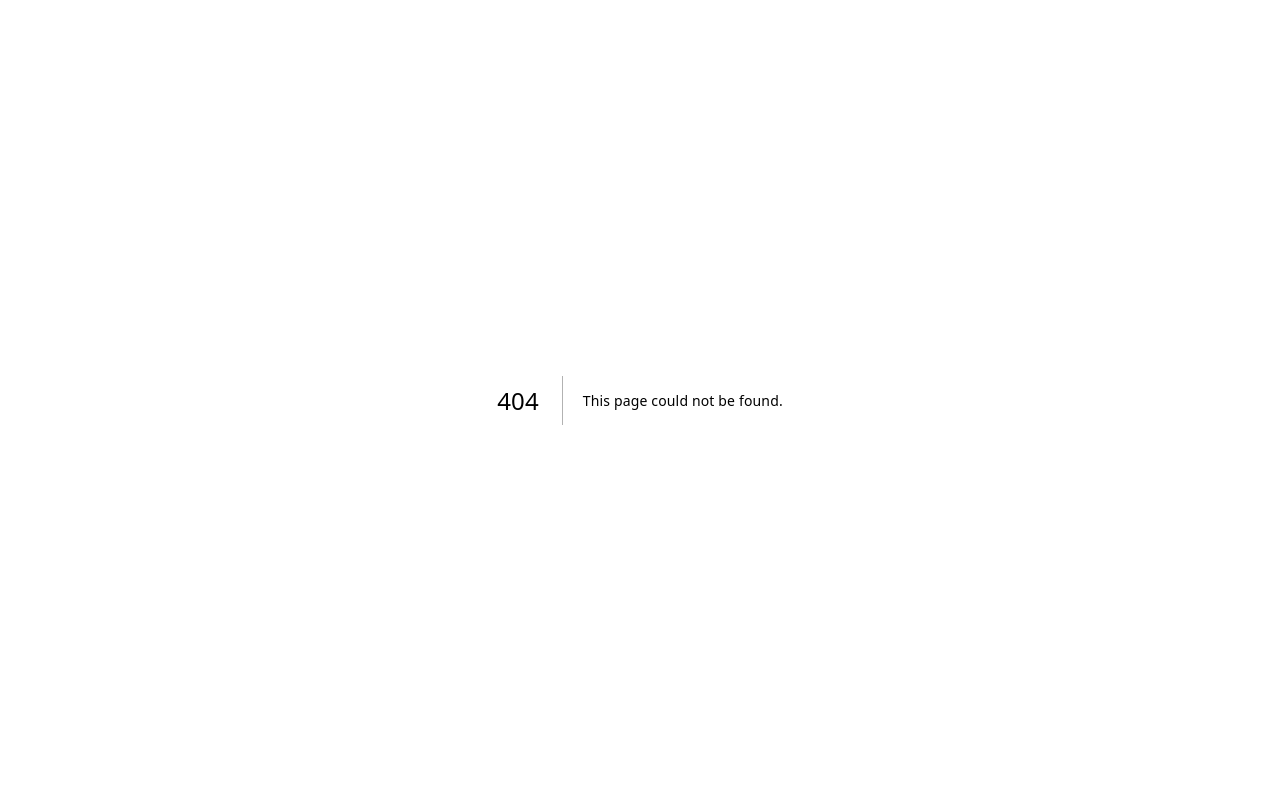
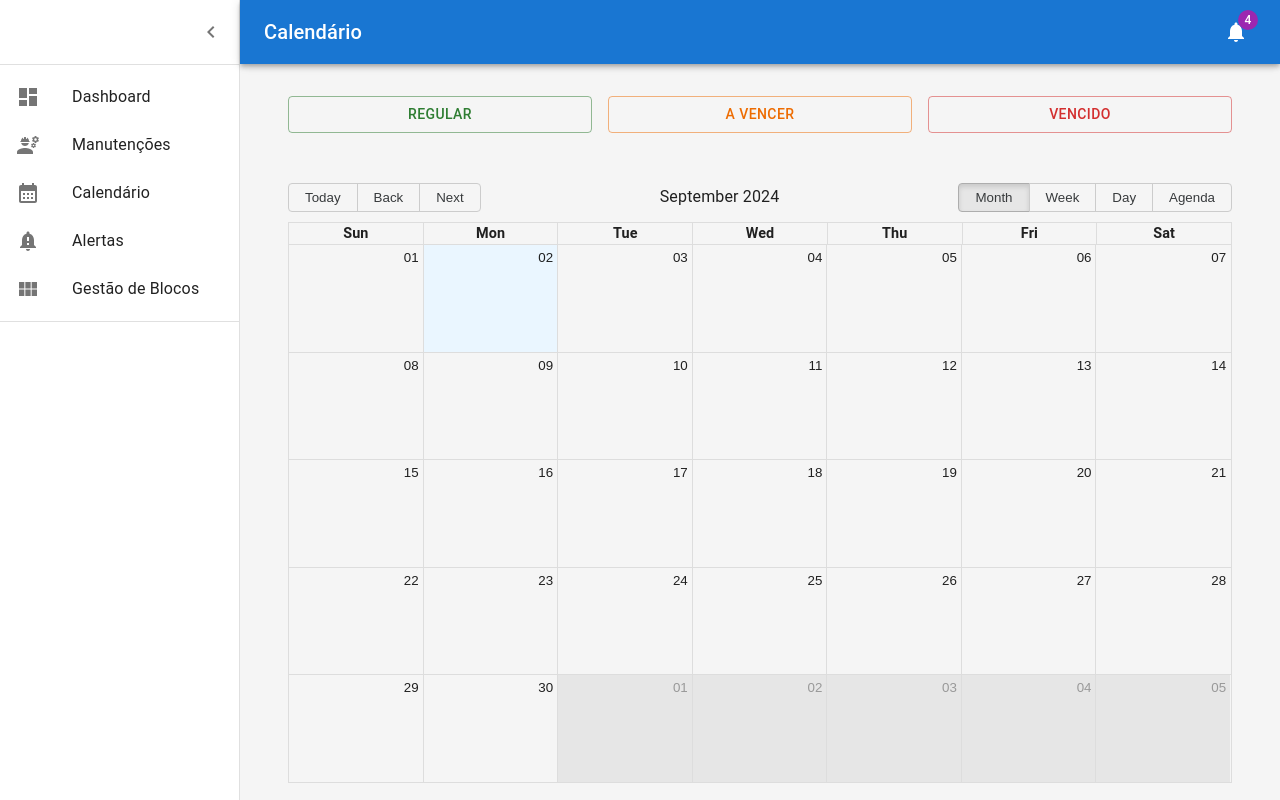
Before and after one commit to FranciscoWallison/nextjs_sis, a Next.js app: page /calendario in a window 1280 px wide. Before the commit this address had no page. Built offline with nearby package versions, Linux system fonts and the light colour scheme.

Commit message:
add types

```diff
--- a/components/ActivityModal.tsx
+++ b/components/ActivityModal.tsx
@@ -53,7 +53,7 @@ const ActivityModal: React.FC<ActivityModalProps> = ({
     const loadBlocks = async () => {
       try {
         const fetchedBlocks = await fetchBlocks();
-        setBlocks(fetchedBlocks);
+        setBlocks(fetchedBlocks || []);
         // Preenche os blocos selecionados a partir da atividade (se houver)
         setSelectedBlocks(activity.blocoIDs || []);
       } catch (error) {
--- a/contexts/PageContext.tsx
+++ b/contexts/PageContext.tsx
@@ -3,6 +3,7 @@ import { SvgIconComponent } from "@mui/icons-material";
 import HomeIcon from "@mui/icons-material/Home";
 import DashboardIcon from "@mui/icons-material/Dashboard";
 import NotificationImportantIcon from '@mui/icons-material/NotificationImportant';
+import CalendarMonthIcon from '@mui/icons-material/CalendarMonth';
 import PeopleIcon from "@mui/icons-material/People";
 import BarChartIcon from "@mui/icons-material/BarChart";
 import LayersIcon from "@mui/icons-material/Layers";
@@ -30,6 +31,7 @@ export const PageProvider: React.FC<{ children: ReactNode }> = ({
   const [pages, setPages] = useState<Page[]>([
     { title: "Dashboard", url: "/", icon: DashboardIcon },
     { title: "Manutenções", url: "/ManutencoesDashboard", icon: EngineeringIcon },
+    { title: "Calendário", url: "/calendario", icon: CalendarMonthIcon },
     { title: "Alertas", url: "/alertas", icon: NotificationImportantIcon },
     { title: "Gestão de Blocos", url: "/gestaoblocos", icon: ViewModuleIcon }, // Adicionado aqui
   ]);
--- a/package.json
+++ b/package.json
@@ -19,13 +19,16 @@
     "firebase": "^10.9.0",
     "next": "14.2.4",
     "react": "^18",
+    "react-big-calendar": "^1.14.0",
     "react-dom": "^18",
     "react-input-mask": "^2.0.4"
   },
   "devDependencies": {
     "@types/node": "^20",
     "@types/react": "^18",
+    "@types/react-big-calendar": "^1.8.11",
     "@types/react-dom": "^18",
+    "@types/react-input-mask": "^3.0.5",
     "eslint": "^8",
     "eslint-config-next": "14.2.4",
     "typescript": "^5"
--- /dev/null
+++ b/pages/calendario.tsx
@@ -0,0 +1,214 @@
+import React, { useEffect, useState, useCallback } from "react";
+import {
+  Container,
+  Typography,
+  CircularProgress,
+  Box,
+  Grid,
+  Button,
+  Snackbar,
+  Alert,
+  FormControl,
+  Select,
+  MenuItem,
+  InputLabel,
+} from "@mui/material";
+import { Calendar, dateFnsLocalizer } from "react-big-calendar";
+import { format, parse, startOfWeek, getDay } from "date-fns";
+import { ptBR } from "date-fns/locale"; // Define a localização para Português (Brasil)
+import "react-big-calendar/lib/css/react-big-calendar.css";
+import MainLayout from "../components/layout/MainLayout";
+import {
+  pegarUsuarioPeriodicidades,
+  Activity,
+  fetchBlockById,
+} from "@/services/firebaseService";
+import { getStatus } from "@/utils/statusHelper";
+
+// Configuração do Localizer para date-fns no react-big-calendar
+const locales = {
+  "pt-BR": ptBR,
+};
+
+const localizer = dateFnsLocalizer({
+  format,
+  parse,
+  startOfWeek,
+  getDay,
+  locales,
+});
+
+const CalendarioManutencoes: React.FC = () => {
+  const [data, setData] = useState<Activity[]>([]);
+  const [loading, setLoading] = useState<boolean>(true);
+  const [statusFilters, setStatusFilters] = useState({
+    regular: false,
+    aVencer: false,
+    vencido: false,
+  });
+  const [events, setEvents] = useState<any[]>([]); // Estado para eventos do calendário
+
+  const fetchData = useCallback(async () => {
+    setLoading(true);
+    const responseP = await pegarUsuarioPeriodicidades();
+
+    if (responseP === null) {
+      setLoading(false);
+      return;
+    }
+
+    const activitiesWithBlocks = await Promise.all(
+      responseP.questions.map(async (activity) => {
+        if (activity.blocoIDs && activity.blocoIDs.length > 0) {
+          try {
+            const blocosPromises = activity.blocoIDs.map((blocoID) =>
+              fetchBlockById(blocoID)
+            );
+            const blocosDocs = await Promise.all(blocosPromises);
+
+            const blocos = blocosDocs.filter((blocoDoc) => blocoDoc !== null);
+
+            if (blocos.length > 0) {
+              return {
+                ...activity,
+                blocos: blocos.map((bloco, index) => ({
+                  id: `generated-id-${index}`, // Gera um id se não existir
+                  name: bloco.name,
+                })),
+              };
+            }
+          } catch (error) {
+            console.error(
+              `Erro ao buscar blocos para activity com IDs: ${activity.blocoIDs}:`,
+              error
+            );
+          }
+        }
+
+        return activity;
+      })
+    );
+
+    const sortedData = sortActivities(activitiesWithBlocks);
+    setData(sortedData);
+    setLoading(false);
+  }, []);
+
+  useEffect(() => {
+    fetchData();
+  }, [fetchData]);
+
+  useEffect(() => {
+    if (data.length > 0) {
+      const calendarEvents = data.map((activity) => {
+        const statusInfo = getStatus(activity);
+        return {
+          title: `${activity.titulo} - ${statusInfo.status}`,
+          start: activity.data ? new Date(activity.data) : new Date(), // Verifica se "activity.data" está definido
+          end: activity.data ? new Date(activity.data) : new Date(), // Verifica se "activity.data" está definido
+          allDay: true,
+          status: statusInfo.status,
+        };
+      });
+
+      setEvents(calendarEvents);
+    }
+  }, [data]);
+
+  const sortActivities = (activities: Activity[]): Activity[] => {
+    if (!activities) {
+      return [];
+    }
+
+    return activities.sort((a, b) => {
+      const aDone = !!a.data;
+      const bDone = !!b.data;
+
+      return aDone === bDone ? 0 : aDone ? 1 : -1;
+    });
+  };
+
+  const handleStatusFilterChange = (status: keyof typeof statusFilters) => {
+    setStatusFilters((prevFilters) => ({
+      ...prevFilters,
+      [status]: !prevFilters[status],
+    }));
+  };
+
+  const applyFilters = (events: any[]): any[] => {
+    return events.filter((event) => {
+      const matchStatus =
+        (statusFilters.regular && event.status === "Regular") ||
+        (statusFilters.aVencer && event.status === "A vencer") ||
+        (statusFilters.vencido && event.status === "Vencido");
+
+      return (
+        (!statusFilters.regular &&
+          !statusFilters.aVencer &&
+          !statusFilters.vencido) ||
+        matchStatus
+      );
+    });
+  };
+
+  return (
+    <MainLayout title="Calendário">
+      <Container>
+        {loading ? (
+          <CircularProgress />
+        ) : (
+          <>
+            {/* <Typography variant="h5" gutterBottom>
+              Calendário de Manutenções
+            </Typography> */}
+
+            <Grid container spacing={2} sx={{ mb: 2 }}>
+              <Grid item xs={12} sm={4}>
+                <Button
+                  fullWidth
+                  variant={statusFilters.regular ? "contained" : "outlined"}
+                  color="success"
+                  onClick={() => handleStatusFilterChange("regular")}
+                >
+                  Regular
+                </Button>
+              </Grid>
+              <Grid item xs={12} sm={4}>
+                <Button
+                  fullWidth
+                  variant={statusFilters.aVencer ? "contained" : "outlined"}
+                  color="warning"
+                  onClick={() => handleStatusFilterChange("aVencer")}
+                >
+                  A vencer
+                </Button>
+              </Grid>
+              <Grid item xs={12} sm={4}>
+                <Button
+                  fullWidth
+                  variant={statusFilters.vencido ? "contained" : "outlined"}
+                  color="error"
+                  onClick={() => handleStatusFilterChange("vencido")}
+                >
+                  Vencido
+                </Button>
+              </Grid>
+            </Grid>
+
+            <Box sx={{ height: 600 }}>
+              <Calendar
+                localizer={localizer}
+                events={applyFilters(events)} // Aplicar filtros nos eventos
+                startAccessor="start"
+                endAccessor="end"
+                style={{ height: "100%", margin: "50px 0" }}
+              />
+            </Box>
+          </>
+        )}
+      </Container>
+    </MainLayout>
+  );
+};
+
+export default CalendarioManutencoes;
--- a/services/firebaseService.ts
+++ b/services/firebaseService.ts
@@ -113,6 +113,7 @@ export const validaUsuarioForm = async (): Promise<boolean> => {
 export interface Block {
   id: string;
   name: string;
+  userId: string;
 }
 
 export interface ResponsibleInfo {
@@ -134,6 +135,9 @@ export interface Activity {
   id_name: string;
   id: number;
   category_id?: number;
+  blocoIDs?: string[]; // Adicionando blocoIDs ao tipo, permitindo que seja opcional
+  activityRegular?: boolean; // Adicionando activityRegular como opcional
+
 }
 
 export interface CategoryData {
@@ -149,6 +153,8 @@ export interface CategoryData {
   id_name: string;
   id: number;
   category_id?: number;
+  blocoIDs?: string[];  // Adicione a propriedade blocoIDs aqui se ela deveria existir
+
 }
 
 export interface PeriodicidadeResponse {
```
Also changed, not shown: components/MaintenanceActivity.tsx (+10 -9 lines), components/Manutencoes.tsx (+31 -20 lines), components/Step2.tsx (+35 -10 lines), components/Step3.tsx (+9 -5 lines), pages/gestaoblocos.tsx (+19 -5 lines), .eslintrc.json, 1 other file (tests, documents, lock files or other folders).
